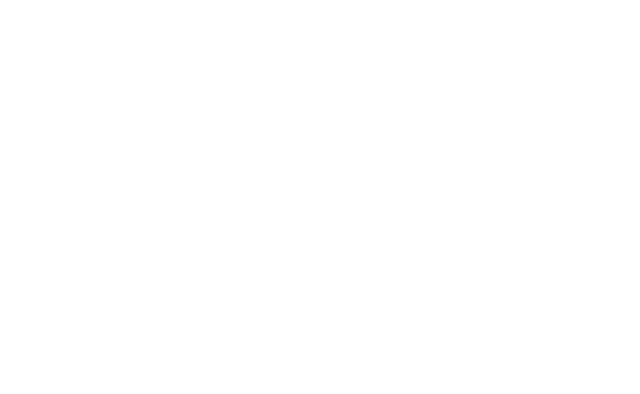
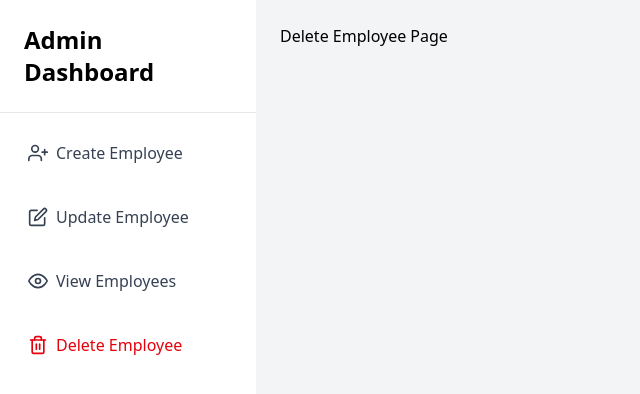
Before and after one commit to Kc-Dhana/emp-management-frontend, a React (Vite) app: page /employee-delete in a window 1280 px wide. Before the commit this address had no page. Shown: the top 394 px of the page, without its empty margins (0-640 px from the left). Built offline with nearby package versions, Linux system fonts and the light colour scheme.

Commit message:
create simple epmloyee page and set routes

```diff
--- a/src/App.jsx
+++ b/src/App.jsx
@@ -1,21 +1,27 @@
 import './App.css'
-import { BrowserRouter, Routes, Route} from "react-router-dom";
+import { BrowserRouter as Router, Routes, Route } from "react-router-dom";
 import { Toaster } from 'react-hot-toast';
 import AdminDashboard from './pages/admin/adminDashboard';
+import EmployeeCreate from './pages/adminDashboardPages/employeeCreate';
+import EmployeeUpdate from './pages/adminDashboardPages/employeeUpdate';
+import EmployeeView from './pages/adminDashboardPages/employeeView';
+import EmployeeDelete from './pages/adminDashboardPages/employeeDelete';
 
 function App() {
 
   return (
-    <BrowserRouter>
-    <Toaster position="top-right" reverseOrder={false}/>
+    <Router>
       <Routes>
-
-        <Route path="/" element={<AdminDashboard />} />
-
+        <Route path="/" element={<AdminDashboard />}>
+          <Route index element={<div>Welcome to Employee Management</div>} />
+          <Route path="employee-create" element={<EmployeeCreate />} />
+          <Route path="employee-update" element={<EmployeeUpdate />} />
+          <Route path="employee-view" element={<EmployeeView />} />
+          <Route path="employee-delete" element={<EmployeeDelete />} />
+        </Route>
       </Routes>
-
-    </BrowserRouter>
-  )
+    </Router>
+  );
 }
 
 export default App
--- a/src/pages/admin/adminDashboard.jsx
+++ b/src/pages/admin/adminDashboard.jsx
@@ -1,5 +1,5 @@
 import React, { useState } from "react";
-import { useNavigate } from "react-router-dom";
+import { useNavigate, Outlet } from "react-router-dom";
 import { FiMenu, FiUserPlus, FiEdit, FiEye, FiTrash2, FiX } from "react-icons/fi";
 
 export default function AdminDashboard() {
@@ -8,7 +8,7 @@
 
   const handleNavigate = (path) => {
     navigate(path);
-    setSidebarOpen(false); // Close sidebar after navigation on mobile
+    setSidebarOpen(false);
   };
 
   return (
@@ -18,7 +18,6 @@
         className={`fixed top-0 left-0 z-30 w-64 h-full bg-white shadow-lg transform transition-transform duration-300 ease-in-out
           ${sidebarOpen ? "translate-x-0" : "-translate-x-full"} md:translate-x-0 md:static md:shadow-none`}
       >
-        {/* Sidebar Header with close button (mobile only) */}
         <div className="flex items-center justify-between p-6 border-b border-gray-200">
           <span className="font-bold text-2xl">Admin Dashboard</span>
           <button
@@ -29,29 +28,28 @@
           </button>
         </div>
 
-        {/* Sidebar Nav */}
         <nav className="flex flex-col p-4 space-y-4">
           <button
             className="flex items-center gap-2 p-3 text-gray-700 hover:bg-indigo-500 hover:text-white rounded"
-            onClick={() => handleNavigate("/admin/create")}
+            onClick={() => handleNavigate("employee-create")}
           >
             <FiUserPlus size={20} /> Create Employee
           </button>
           <button
             className="flex items-center gap-2 p-3 text-gray-700 hover:bg-indigo-500 hover:text-white rounded"
-            onClick={() => handleNavigate("/admin/update")}
+            onClick={() => handleNavigate("employee-update")}
           >
             <FiEdit size={20} /> Update Employee
           </button>
           <button
             className="flex items-center gap-2 p-3 text-gray-700 hover:bg-indigo-500 hover:text-white rounded"
-            onClick={() => handleNavigate("/admin/view")}
+            onClick={() => handleNavigate("employee-view")}
           >
             <FiEye size={20} /> View Employees
           </button>
           <button
             className="flex items-center gap-2 p-3 text-red-600 hover:bg-red-600 hover:text-white rounded"
-            onClick={() => handleNavigate("/admin/delete")}
+            onClick={() => handleNavigate("employee-delete")}
           >
             <FiTrash2 size={20} /> Delete Employee
           </button>
@@ -69,17 +67,12 @@
             <FiMenu size={28} />
           </button>
           <h1 className="text-xl font-semibold">Admin Dashboard</h1>
-          <div></div> {/* Placeholder for alignment */}
+          <div></div>
         </header>
 
-        {/* Content */}
+        {/* Dynamic Content from Routes */}
         <main className="p-6 overflow-auto">
-          <h2 className="text-3xl font-bold mb-6">
-            Welcome to Employee Management
-          </h2>
-          <p className="text-gray-600 max-w-xl">
-            Use the sidebar to navigate between creating, updating, viewing, and deleting employees.
-          </p>
+          <Outlet />
         </main>
       </div>
     </div>
--- /dev/null
+++ b/src/pages/adminDashboardPages/employeeCreate.jsx
@@ -0,0 +1,3 @@
+export default function EmployeeCreate() {
+  return <h1>Create Employee Page</h1>;
+}
--- /dev/null
+++ b/src/pages/adminDashboardPages/employeeDelete.jsx
@@ -0,0 +1,3 @@
+export default function EmployeeDelete() {
+  return <h1>Delete Employee Page</h1>;
+}
--- /dev/null
+++ b/src/pages/adminDashboardPages/employeeUpdate.jsx
@@ -0,0 +1,3 @@
+export default function EmployeeUpdate() {
+  return <h1>Update Employee Page</h1>;
+}
--- /dev/null
+++ b/src/pages/adminDashboardPages/employeeView.jsx
@@ -0,0 +1,3 @@
+export default function EmployeeView() {
+  return <h1>View Employee Page</h1>;
+}
```
